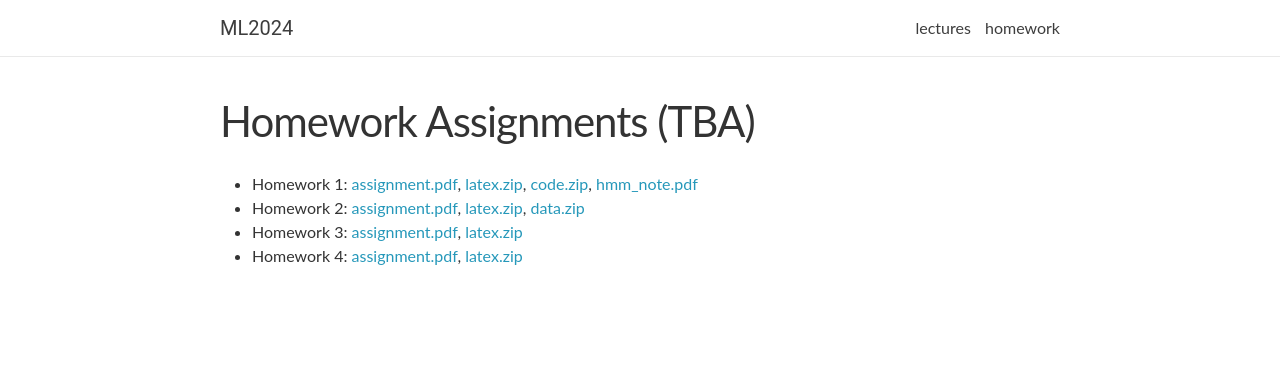
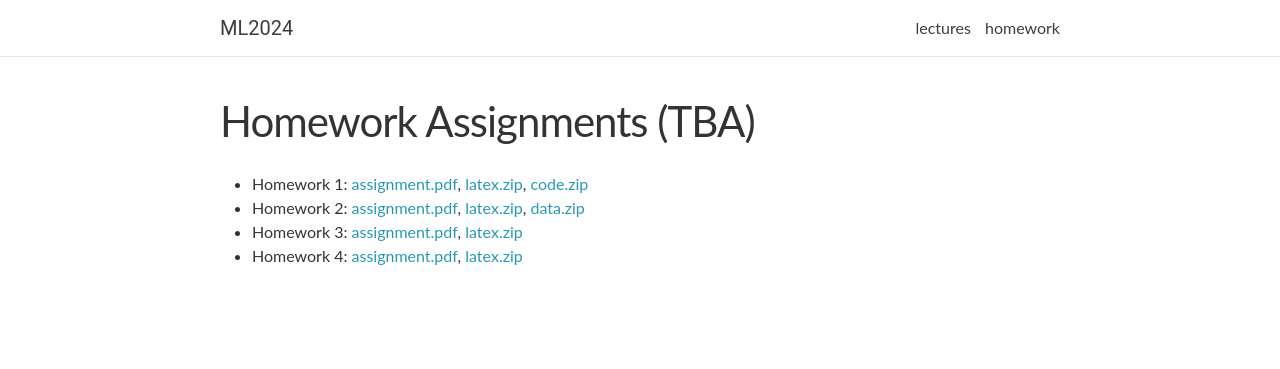
Before and after one commit to SEUML/ml-spring-2024, a Jekyll site: the page built from _pages/homework.md, in a window 1280 px wide. Shown: the top 369 px of the page. Built offline with Jekyll 4.4.1, drawn with Linux system fonts in a browser that asks for light colours; nearby versions of some CDN libraries; comment, search, counter and statistics services are not loaded.

Commit message:
first commit

```diff
--- a/_pages/homework.md
+++ b/_pages/homework.md
@@ -4,7 +4,7 @@ permalink: /homework/
 title: Homework Assignments (TBA)
 ---
 
-- Homework 1: [assignment.pdf]({{ "/assets/assignments/hw1/assignment_v1.1.pdf" | relative_url }}){:target="\_blank"}, [latex.zip]({{ "/assets/assignments/hw1/latex_v1.1.zip" | relative_url }}){:target="\_blank"}, [code.zip]({{ "/assets/assignments/hw1/code.zip" | relative_url }}){:target="\_blank"}, [hmm_note.pdf]({{ "/assets/assignments/hw1/hmm_note.pdf" | relative_url }}){:target="\_blank"}
+- Homework 1: [assignment.pdf]({{ "/assets/assignments/hw1/assignment_v1.1.pdf" | relative_url }}){:target="\_blank"}, [latex.zip]({{ "/assets/assignments/hw1/latex_v1.1.zip" | relative_url }}){:target="\_blank"}, [code.zip]({{ "/assets/assignments/hw1/code.zip" | relative_url }}){:target="\_blank"}
 - Homework 2: [assignment.pdf]({{ "/assets/assignments/hw2/assignment.pdf" | relative_url }}){:target="\_blank"}, [latex.zip]({{ "/assets/assignments/hw2/latex.zip" | relative_url }}){:target="\_blank"}, [data.zip]({{ "/assets/assignments/hw2/data.zip" | relative_url }}){:target="\_blank"}
 - Homework 3: [assignment.pdf]({{ "/assets/assignments/hw3/assignment.pdf" | relative_url }}){:target="\_blank"}, [latex.zip]({{ "/assets/assignments/hw3/latex.zip" | relative_url }}){:target="\_blank"}
 - Homework 4: [assignment.pdf]({{ "/assets/assignments/hw4/assignment.pdf" | relative_url }}){:target="\_blank"}, [latex.zip]({{ "/assets/assignments/hw4/latex.zip" | relative_url }}){:target="\_blank"}
```
